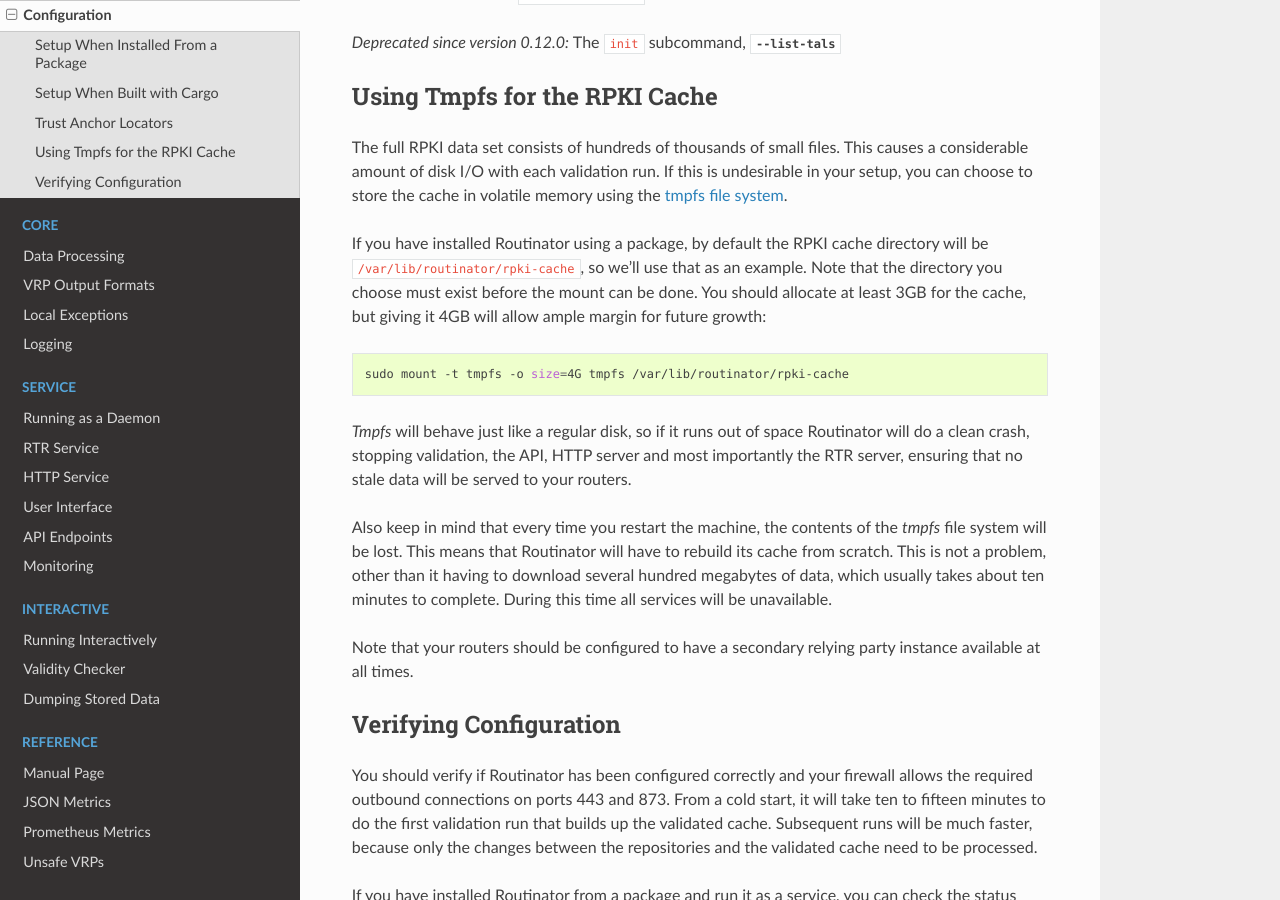
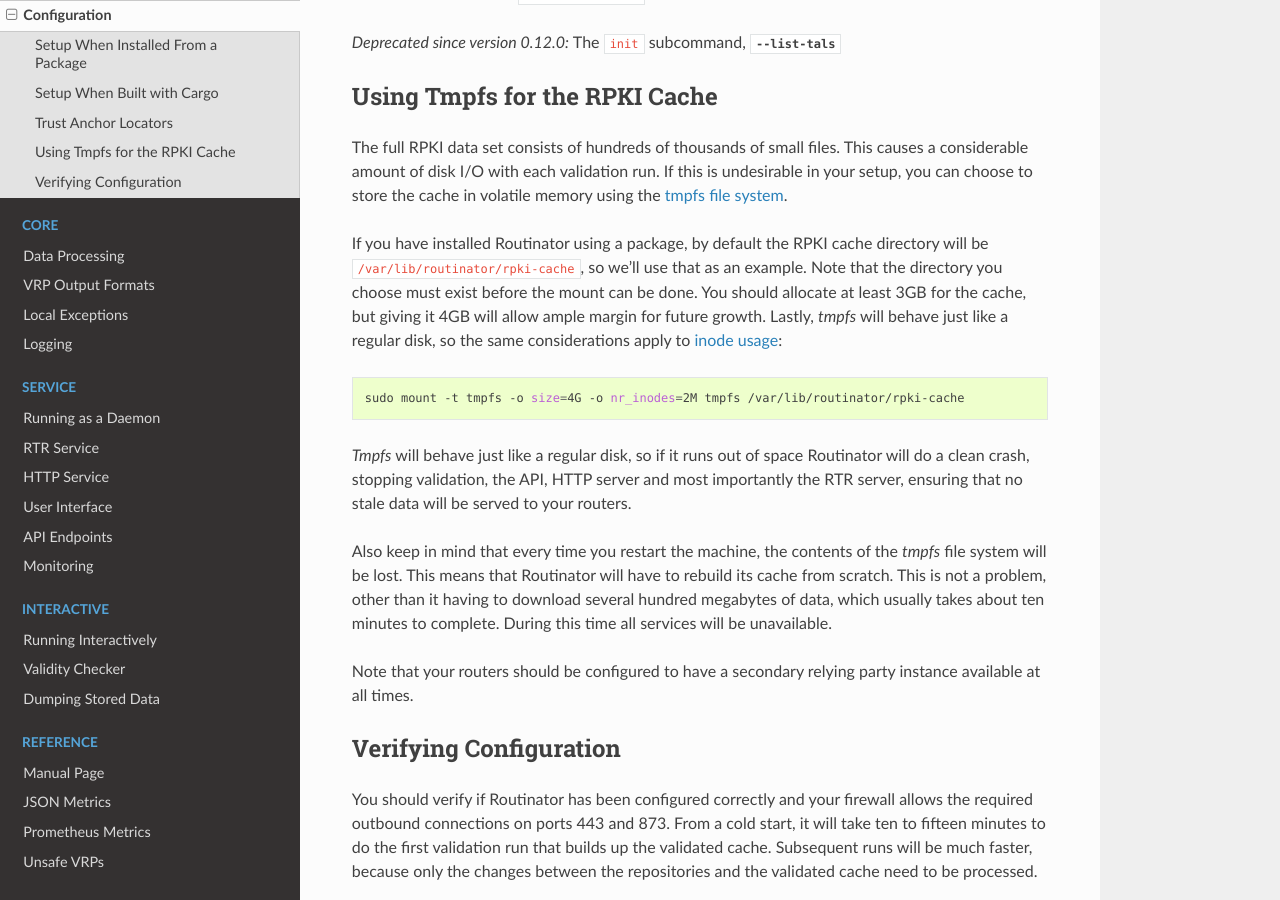
Before and after one commit to NLnetLabs/routinator, a Sphinx documentation site: the page built from doc/manual/source/configuration.rst, in a window 1280 px wide and 900 px high, scrolled down 4049 px. Built offline with Sphinx 7.4.7 and the Read the Docs theme 2.0.0, drawn with Linux system fonts in a browser that asks for light colours.

Commit message:
Document how to deal with inode shortages (#890)

```diff
--- a/doc/manual/source/configuration.rst
+++ b/doc/manual/source/configuration.rst
@@ -226,11 +226,13 @@
 directory will be :file:`/var/lib/routinator/rpki-cache`, so we'll use that
 as an example. Note that the directory you choose must exist before the mount
 can be done. You should allocate at least 3GB for the cache, but giving it
-4GB will allow ample margin for future growth:
+4GB will allow ample margin for future growth. Lastly, *tmpfs* will behave
+just like a regular disk, so the same considerations apply to :ref:`inode
+usage<installation:Inode Usage>`:
 
 .. code-block:: bash
 
-    sudo mount -t tmpfs -o size=4G tmpfs /var/lib/routinator/rpki-cache
+    sudo mount -t tmpfs -o size=4G -o nr_inodes=2M tmpfs /var/lib/routinator/rpki-cache
 
 *Tmpfs* will behave just like a regular disk, so if it runs out of space
 Routinator will do a clean crash, stopping validation, the API, HTTP server
```
